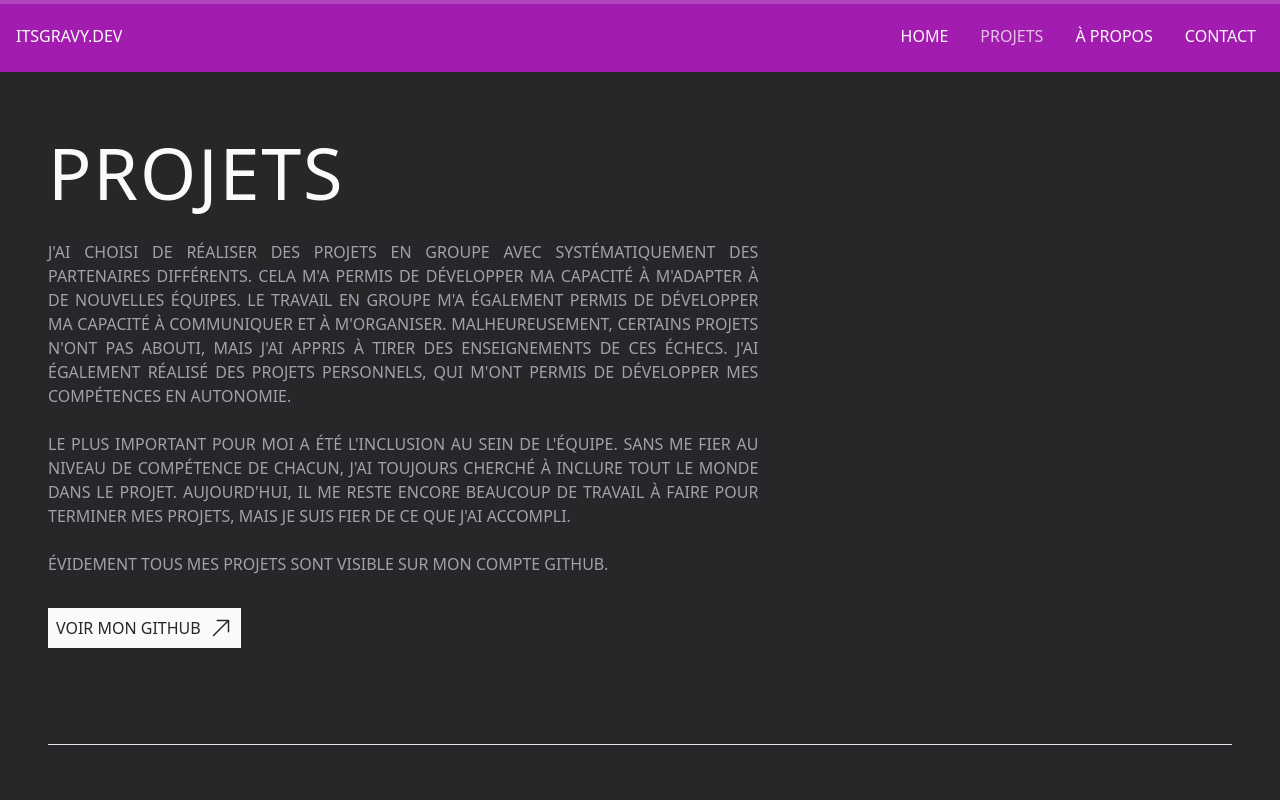
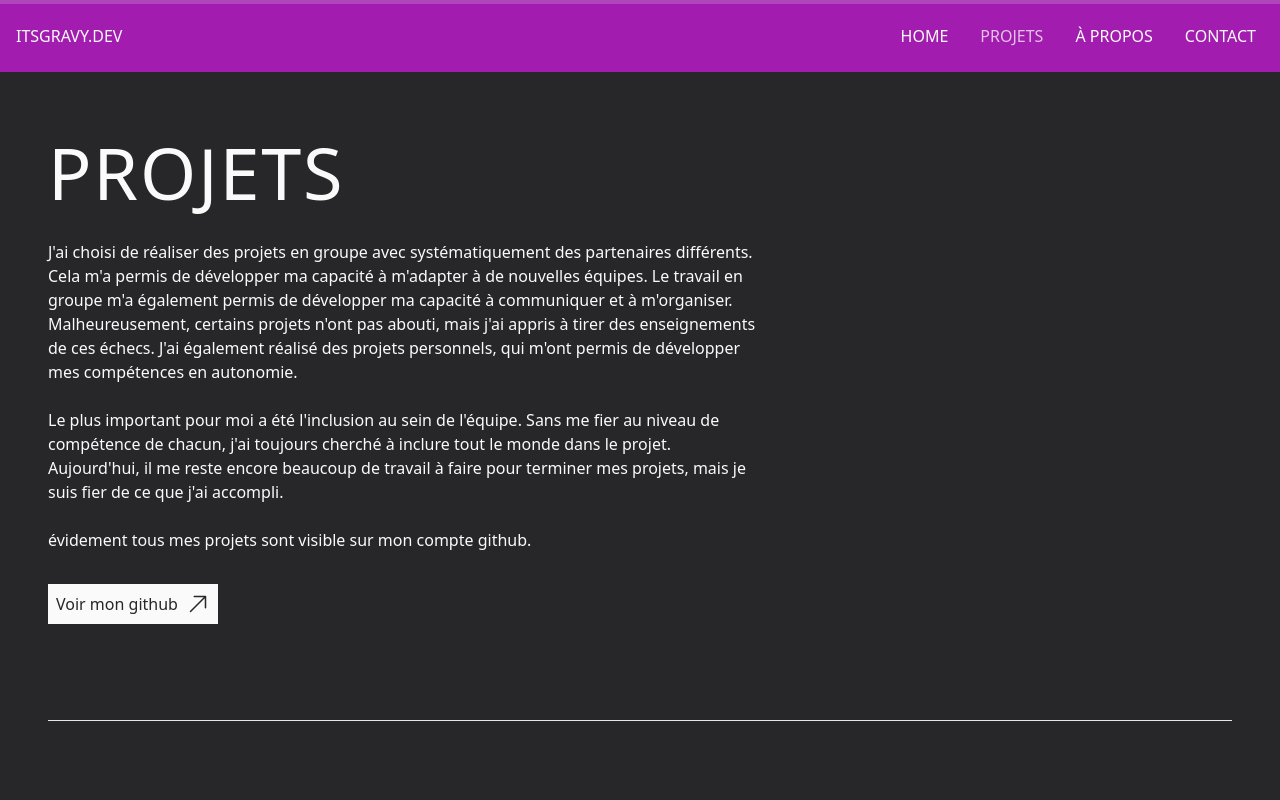
Before and after one commit to matthieuGravy/portfolio, a React (Vite) app: page /project/projects in a window 1280 px wide. Shown: the top 800 px of the page. Built offline with nearby package versions, Linux system fonts and the light colour scheme.

Commit message:
correctif de syntaxe html

```diff
--- a/src/pages/Projectpage/ProjetAllPage/ProjetAllPage.tsx
+++ b/src/pages/Projectpage/ProjetAllPage/ProjetAllPage.tsx
@@ -1,6 +1,5 @@
 import { PorjectCard } from "../../../components/blocs/Project";
 import Heading from "../../../components/blocs/Heading";
-import Paragraphe from "../../../components/blocs/Paragraphe";
 import AboutProject from "../../../components/fr/AboutProject";
 import Article from "../../../components/blocs/Article";
 import { ButtonextTwo } from "../../../components/blocs/Buttons";
@@ -125,9 +124,7 @@ const ProjetAllPage = () => {
           />
         }
         children2={
-          <Paragraphe
-            className="text-justify"
-            children={
+          <article>
             <>
               <AboutProject />
               <figure className="pt-8 flex">
@@ -144,8 +141,7 @@ const ProjetAllPage = () => {
                 />
               </figure>
             </>
-            }
-          />
+          </article>
         }
       />
 
```
Lines whose indentation alone changed are shown as unchanged.
